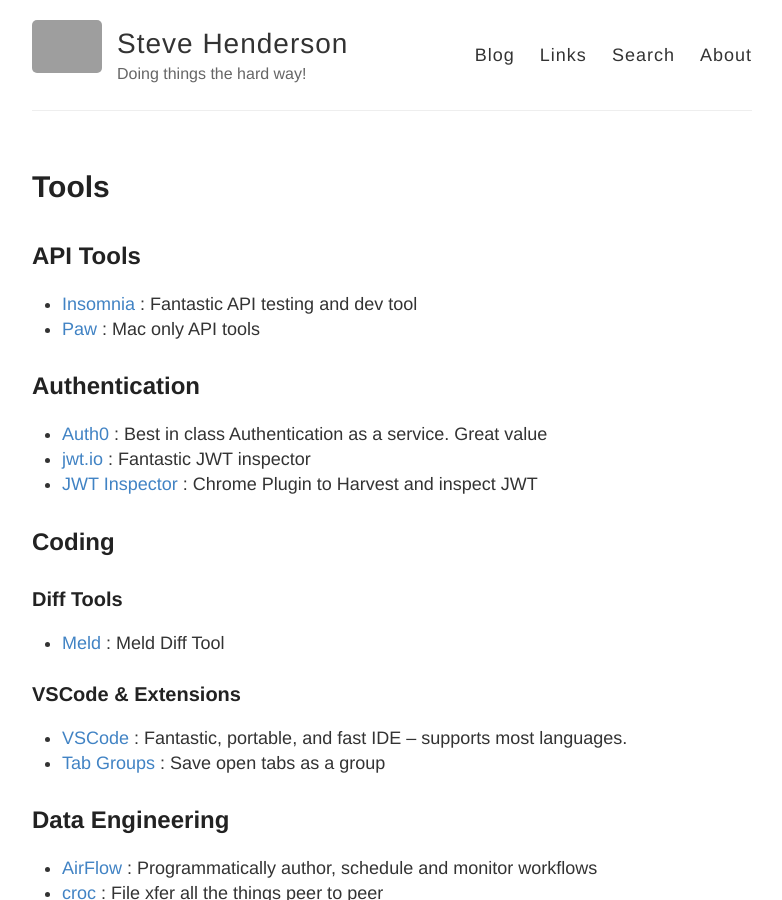
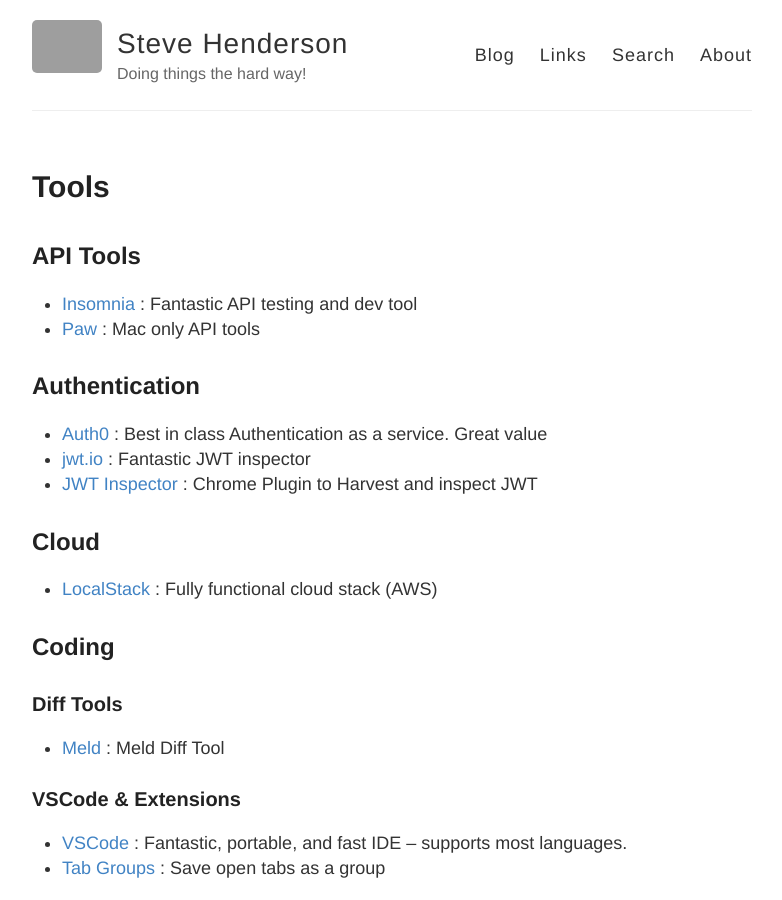
Before and after one commit to stevehenderson/stevehenderson.github.io, a Jekyll site: the page built from tools.md, in a window 1280 px wide and 900 px high. Shown: the whole window, without its empty margins (248-1030 px from the left). Built offline with Jekyll 4.4.1, drawn with Linux system fonts in a browser that asks for light colours; grey boxes are pictures that could not be loaded.

Commit message:
Update tools.md

```diff
--- a/tools.md
+++ b/tools.md
@@ -13,6 +13,9 @@
    * [Auth0](https://auth0.com/)  : Best in class Authentication as a service.  Great value
    * [jwt.io](https://jwt.io/) : Fantastic JWT inspector
    * [JWT Inspector](https://chrome.google.com/webstore/detail/jwt-inspector/jgjihoodklabhdoeffdjofnknfijolgk/related) : Chrome Plugin to Harvest and inspect JWT
+
+## Cloud
+   * [LocalStack](https://localstack.cloud/) : Fully functional cloud stack (AWS)
 
 ## Coding
 
```
